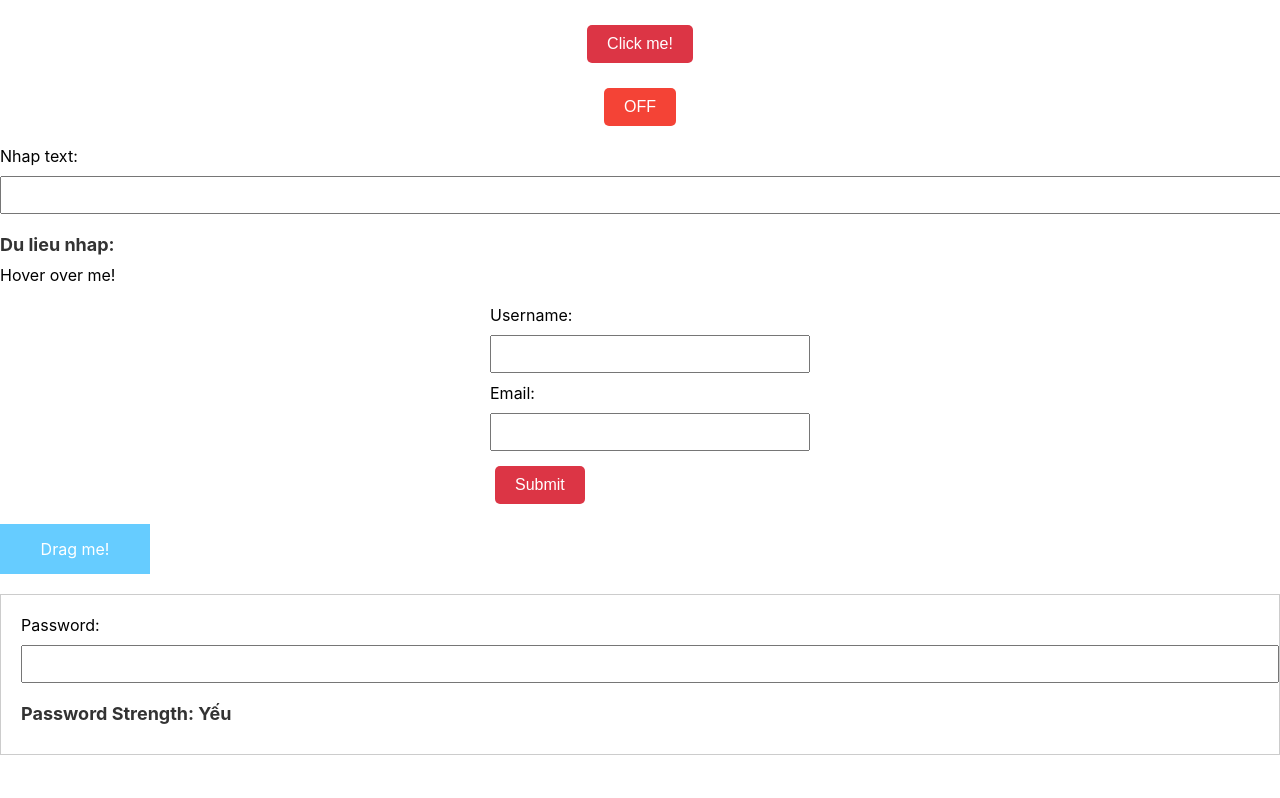
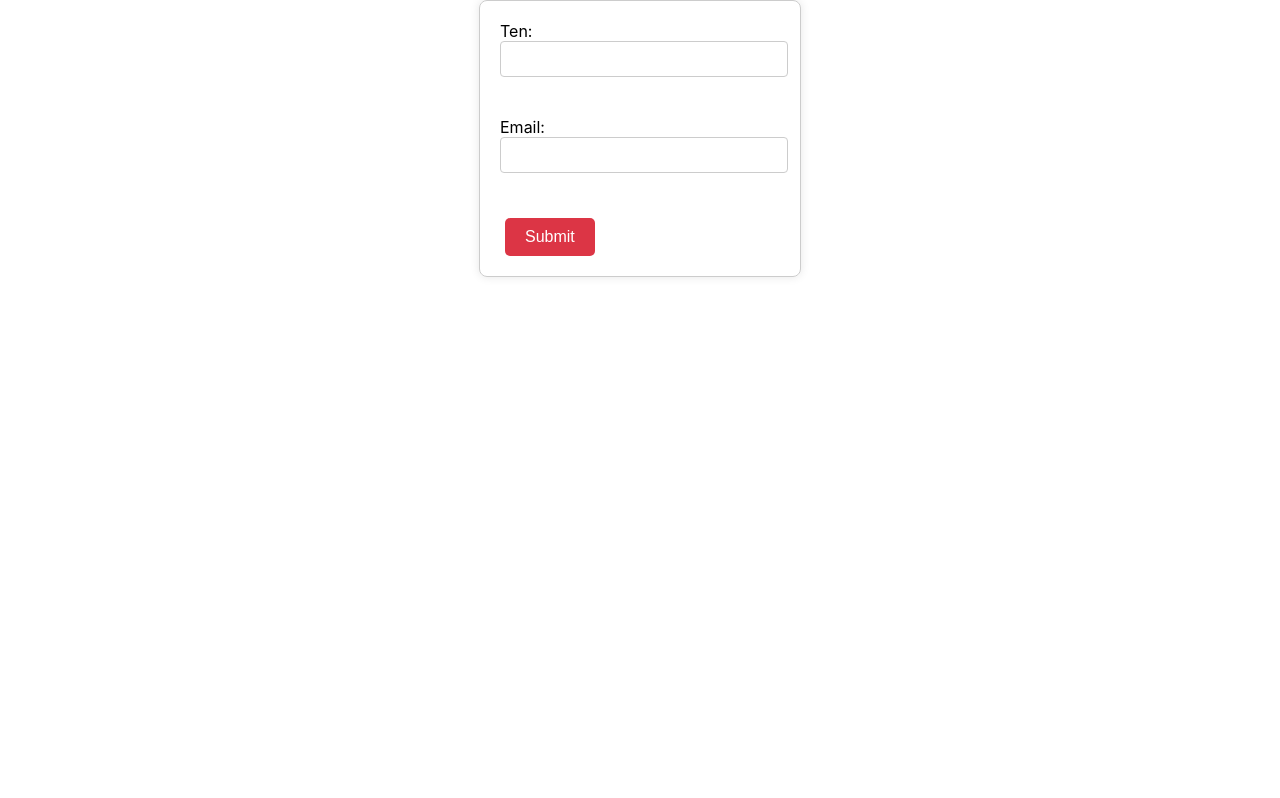
Before and after one commit to TienLe0305/React-Practice, a React (Create React App) app in the folder calculator/: page / in a window 1280 px wide. Shown: the top 798 px of the page. Built offline with nearby package versions, Linux system fonts and the light colour scheme.

Commit message:
BasicForm

```diff
--- a/calculator/src/App.js
+++ b/calculator/src/App.js
@@ -1,5 +1,6 @@
 import AutoComplete from "./components/AutoComplete/AutoComplete.js";
 import Avatar from "./components/Avatar/Avatar.js";
+import BasicForm from "./components/BasicForm/BasicForm.js";
 import BlogPost from "./components/BlogPost/BlogPost.js";
 import BookList from "./components/BookList/BookList.js";
 import ButtonClick from "./components/ButtonClick/ButtonClick.js";
@@ -105,7 +106,7 @@ function App() {
       <CountdownTimer />
       <QuizGame />
       <ShoppingCart /> */}
-      <ButtonClick />
+      {/* <ButtonClick />
       <ToggleButton />
       <InputChange />
       <MouseHover />
@@ -113,7 +114,8 @@ function App() {
       <DragAndDrop />
       <PasswordStrength />
       <ScrollEvent />
-      <AutoComplete />
+      <AutoComplete /> */}
+      <BasicForm />
     </div>
   );
 }
--- /dev/null
+++ b/calculator/src/components/BasicForm/BasicForm.css
@@ -0,0 +1,34 @@
+form {
+  max-width: 400px;
+  margin: auto;
+  padding: 20px;
+  border: 1px solid #ccc;
+  border-radius: 8px;
+  box-shadow: 0 0 10px rgba(0, 0, 0, 0.1);
+}
+
+label {
+  display: block;
+  margin-bottom: 8px;
+}
+
+input {
+  width: 100%;
+  padding: 8px;
+  margin-bottom: 16px;
+  border: 1px solid #ccc;
+  border-radius: 4px;
+}
+
+button {
+  background-color: #4caf50;
+  color: white;
+  padding: 10px 15px;
+  border: none;
+  border-radius: 4px;
+  cursor: pointer;
+}
+
+button:hover {
+  background-color: #45a049;
+}
--- /dev/null
+++ b/calculator/src/components/BasicForm/BasicForm.js
@@ -0,0 +1,52 @@
+import React, { useState } from "react";
+import "./BasicForm.css";
+
+const BasicForm = () => {
+  const [formData, setFormData] = useState({
+    name: "",
+    email: "",
+  });
+
+  const handleChange = (e) => {
+    console.log(e.target);
+    const { name, value } = e.target;
+    console.log(name, value)
+    setFormData({
+      ...formData,
+      [name]: value,
+    });
+  };
+
+  const handleSubmit = (e) => {
+    e.preventDefault();
+    console.log("Thong tin da nhap:", formData);
+  };
+
+  return (
+    <form onSubmit={handleSubmit}>
+      <label>
+        Ten:
+        <input
+          type="text"
+          name="name"
+          value={formData.name}
+          onChange={handleChange}
+        />
+      </label>
+      <br />
+      <label>
+        Email:
+        <input
+          type="email"
+          name="email"
+          value={formData.email}
+          onChange={handleChange}
+        />
+      </label>
+      <br />
+      <button type="submit">Submit</button>
+    </form>
+  );
+};
+
+export default BasicForm;
```
